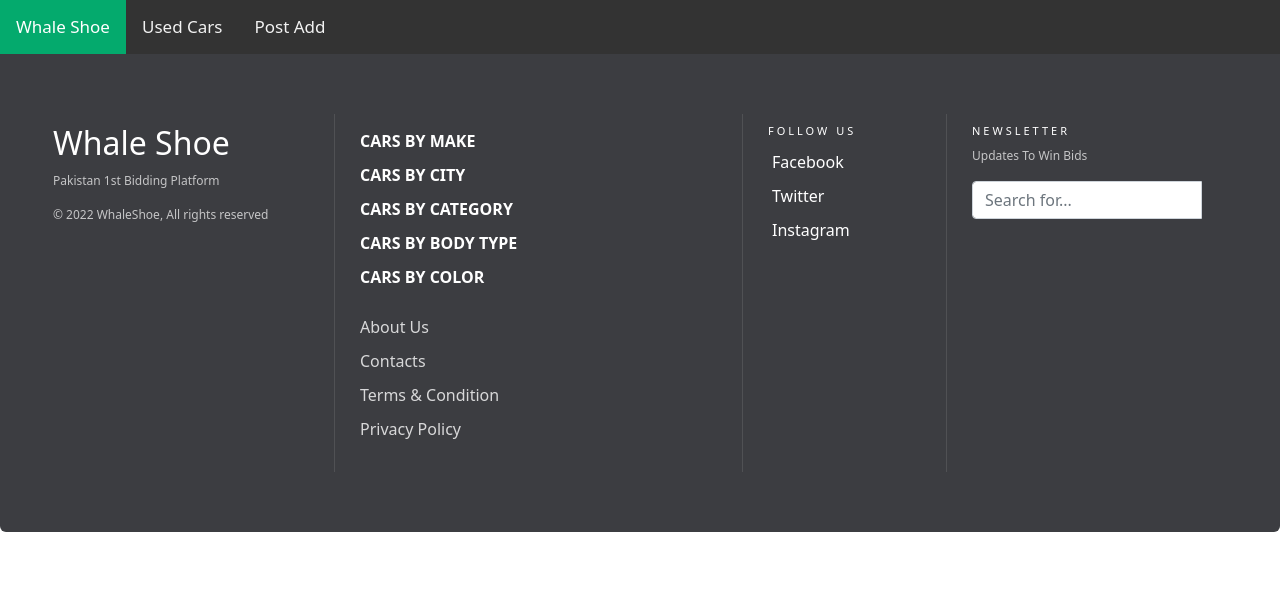
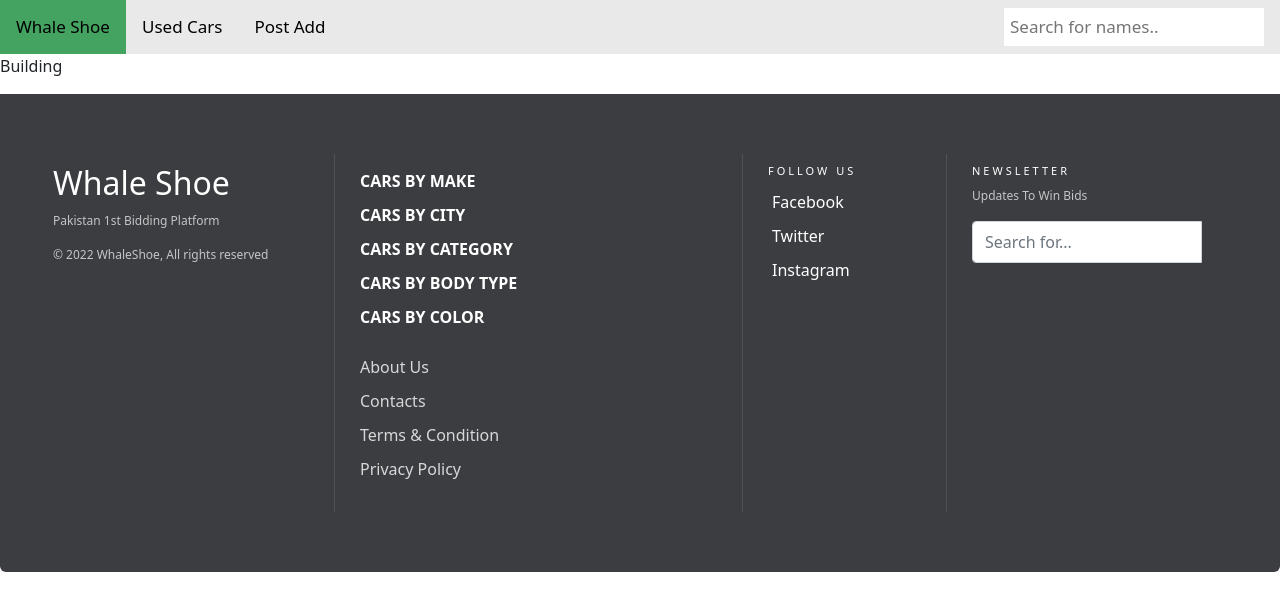
Before and after one commit to syedalihaider203/WS-Frontend, a Next.js app: page / in a window 1280 px wide. Shown: the top 610 px of the page. Built offline with nearby package versions, Linux system fonts and the light colour scheme.

Commit message:
New Work done for images display

```diff
--- a/component/navbar.js
+++ b/component/navbar.js
@@ -7,6 +7,7 @@ function navbar(){
             <a href="/" class="active">Whale Shoe</a>
             <a href="/products">Used Cars</a>
             <a href="/products/insertAdd">Post Add</a>
+            <input type="text" class="active" placeholder="Search for names.."></input>
 
             </div>
 
--- a/component/productdiv.js
+++ b/component/productdiv.js
@@ -20,11 +20,12 @@ function ProductDiv({user}){
         </CardBody>
 
       </Card> */}
+
    <div className="container mt-5 mb-5">
     <div className="d-flex justify-content-center row">
        <div className="col-md-10">
           <div className="row p-2 bg-white border rounded">
-             <div className="col-md-3 mt-1"><img className="img-fluid img-responsive rounded product-image" src={user.image_url}>
+             <div className="col-md-3 mt-1"><img className="img-fluid img-responsive rounded product-image" src={user.image_url[0]}>
                 </img>
              </div>
              <div className="col-md-6 mt-1">
--- a/pages/index.js
+++ b/pages/index.js
@@ -6,7 +6,7 @@ function home () {
     return (
         <>
         <Navbar/>
-
+<p>Building</p>
 
 
       <Footer/>
--- a/pages/products/index.js
+++ b/pages/products/index.js
@@ -1,7 +1,5 @@
 import ProductDiv from '../../component/productdiv'
 import { useRouter } from 'next/router'
-
-
 import Navbar from '../../component/navbar'
 import Footer from '../../component/footer'
 function Product({users}){
@@ -11,8 +9,8 @@ function Product({users}){
         <Navbar/>
         <div className="container">
 
+        </div>
         <div>
-        </div>
             {
                 users.map((user)=>{
                     return (
--- a/pages/products/insertAdd.js
+++ b/pages/products/insertAdd.js
@@ -5,7 +5,6 @@ import Footer from "../../component/footer"
 function insertAdd({vehicleList,modelList}){
     const [vehicelModel, setVehicleModel] = useState([])
     const onChange = event =>{
-        debugger
         var temp_list= []
         modelList.forEach((element)=>{
             if(element.make_id == Number(event.target.value)){
--- a/styles/globals.css
+++ b/styles/globals.css
@@ -29,38 +29,8 @@ a {
   margin: 10px;
 }
 
-.topnav {
-  background-color: #333;
-  overflow: hidden;
-}
 
-/* Style the links inside the navigation bar */
-.topnav a {
-  float: left;
-  display: block;
-  color: #f2f2f2;
-  text-align: center;
-  padding: 14px 16px;
-  text-decoration: none;
-  font-size: 17px;
-}
 
-/* Change the color of links on hover */
-.topnav a:hover {
-  background-color: #ddd;
-  color: black;
-}
-
-/* Add an active class to highlight the current page */
-.topnav a.active {
-  background-color: #04AA6D;
-  color: white;
-}
-
-/* Hide the link that should open and close the topnav on small screens */
-.topnav .icon {
-  display: none;
-}
 
 
 
@@ -154,3 +124,173 @@ margin-bottom:10px;
 @media (min-width: 768px) {
 .footer-bs .footer-nav, .footer-bs .footer-social, .footer-bs .footer-ns { border-left:solid 1px rgba(255,255,255,0.10); }
 }
+
+
+
+/* css for nav bar */
+/* Add a black background color to the top navigation bar */
+.topnav {
+  overflow: hidden;
+  background-color: #e9e9e9;
+}
+
+/* Style the links inside the navigation bar */
+.topnav a {
+  float: left;
+  display: block;
+  color: black;
+  text-align: center;
+  padding: 14px 16px;
+  text-decoration: none;
+  font-size: 17px;
+}
+
+/* Change the color of links on hover */
+.topnav a:hover {
+  background-color: #ddd;
+  color: black;
+}
+
+/* Style the "active" element to highlight the current page */
+.topnav a.active {
+  background-color: #44a361;
+  color: rgb(0, 0, 0);
+}
+
+/* Style the search box inside the navigation bar */
+.topnav input[type=text] {
+  float: right;
+  padding: 6px;
+  border: none;
+  margin-top: 8px;
+  margin-right: 16px;
+  font-size: 17px;
+}
+
+/* When the screen is less than 600px wide, stack the links and the search field vertically instead of horizontally */
+@media screen and (max-width: 600px) {
+  .topnav a, .topnav input[type=text] {
+    float: none;
+    display: block;
+    text-align: left;
+    width: 100%;
+    margin: 0;
+    padding: 14px;
+  }
+  .topnav input[type=text] {
+    border: 0px solid #ccc;
+  }
+}
+.form-control {
+border: 1px solid #e6e6e6;
+background-color: #fff;
+border-radius: 4px;
+height: 42px;
+padding: 6px 18px;
+font-size: 14px;
+vertical-align: middle;
+width: 353px;
+max-width: 100%;
+}
+
+
+
+
+
+
+
+
+
+
+
+body  {
+  height: 100vh;
+  font-size: 14px;
+  align-items: center;
+  font-family: 'Khand', sans-serif;
+}
+
+.wrapperAlert {
+  width: 500px;
+  height: 400px;
+  overflow: hidden;
+  border-radius: 12px;
+  border: thin solid #ddd;
+}
+
+.topHalf {
+  width: 100%;
+  color: white;
+  overflow: hidden;
+  min-height: 250px;
+  position: relative;
+  padding: 40px 0;
+  background: rgb(0,0,0);
+  background: -webkit-linear-gradient(45deg, #019871, #a0ebcf);
+}
+
+.topHalf p {
+  margin-bottom: 30px;
+}
+svg {
+  fill: white;
+}
+.topHalf h1 {
+  font-size: 2.25rem;
+  display: block;
+  font-weight: 500;
+  letter-spacing: 0.15rem;
+  text-shadow: 0 2px rgba(128, 128, 128, 0.6);
+}
+
+/* Original Author of Bubbles Animation -- https://codepen.io/Lewitje/pen/BNNJjo */
+.bg-bubbles{
+  position: absolute;
+  top: 0;
+  left: 0;
+  width: 100%;
+  height: 100%;
+  z-index: 1;
+}
+
+
+@-webkit-keyframes square {
+  0%   { transform: translateY(0); }
+  100% { transform: translateY(-500px) rotate(600deg); }
+}
+@keyframes square {
+  0%   { transform: translateY(0); }
+  100% { transform: translateY(-500px) rotate(600deg); }
+}
+
+.bottomHalf {
+  align-items: center;
+  padding: 14px;
+}
+.bottomHalf p {
+  font-weight: 500;
+  font-size: 1.05rem;
+  margin-bottom: 20px;
+}
+
+button {
+  border: none;
+  color: white;
+  cursor: pointer;
+  border-radius: 12px;
+  padding: 10px 18px;
+  background-color: #019871;
+  text-shadow: 0 1px rgba(128, 128, 128, 0.75);
+}
+button:hover {
+  background-color: #85ddbf;
+}
+
+.well{
+  min-height: 20px;
+  padding: 19px;
+  margin-bottom: 20px;
+  background-color: #fff;
+  border: 1px solid #e6e6e6;
+  border-radius: 2px;
+}
```
Also changed, not shown: component/images.js (added, +12 -0 lines), pages/products/[...posted].js (added, +39 -0 lines), pages/products/[product].js (+11 -7 lines).
